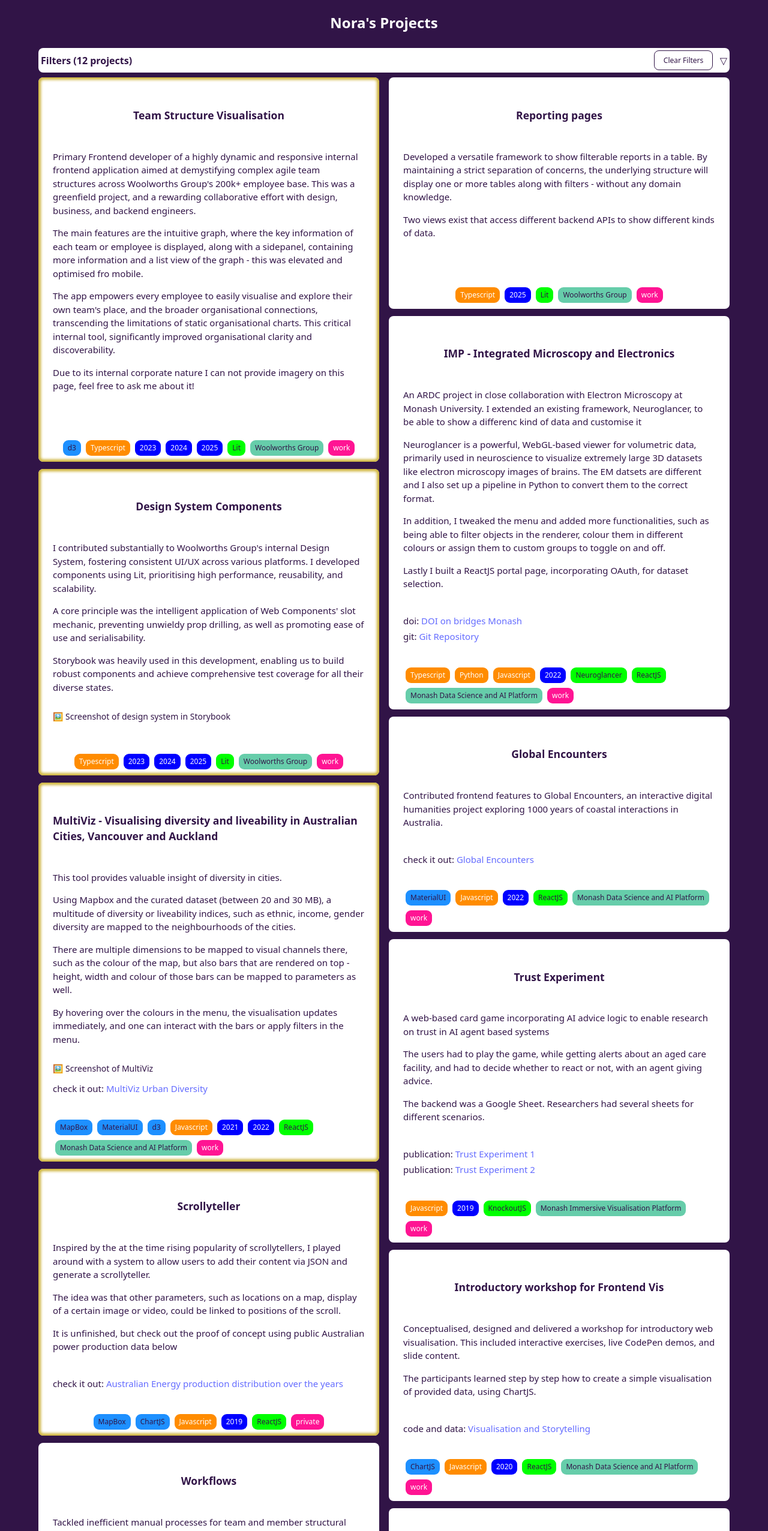
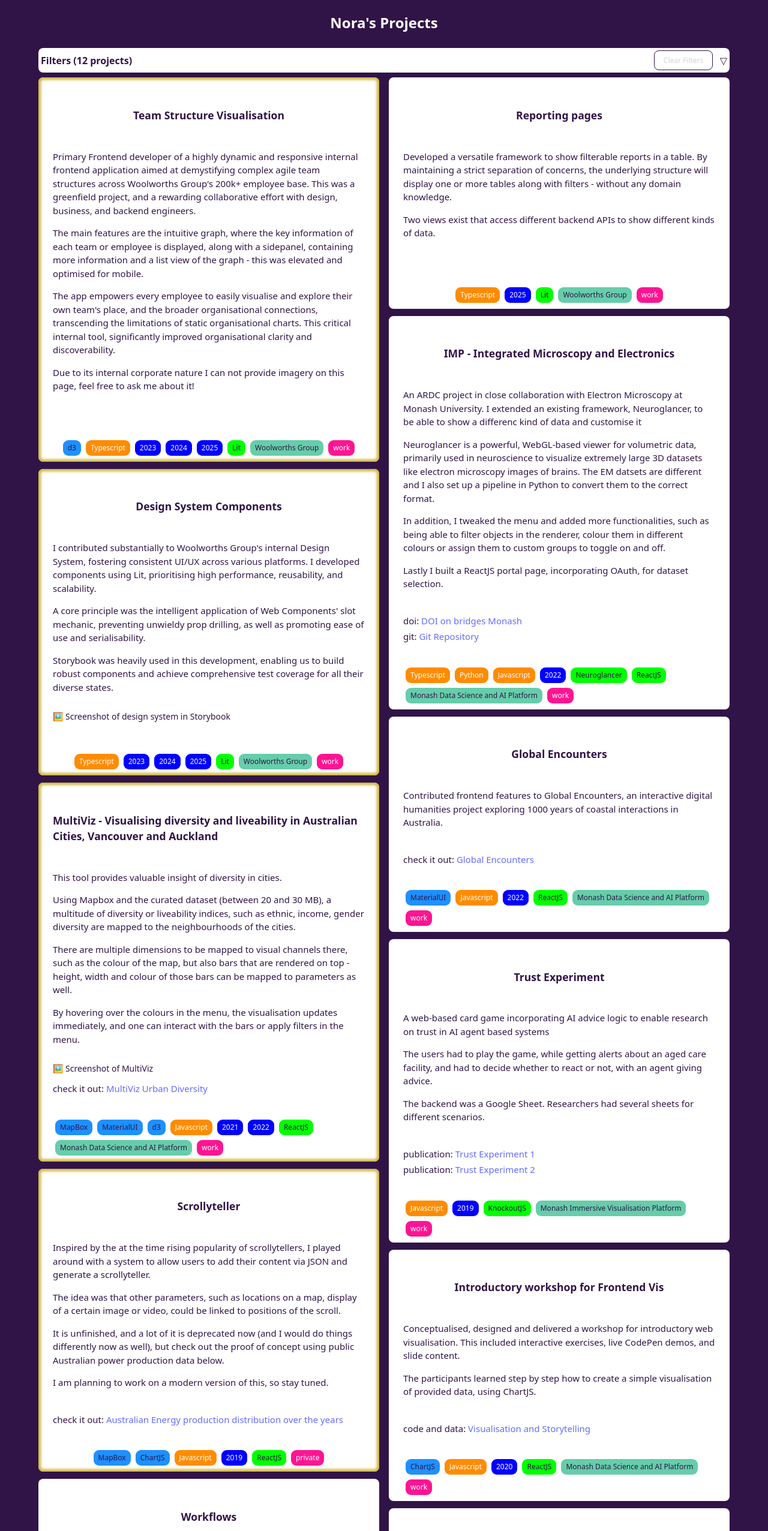
Before and after one commit to norahamacher/portfolio, a React (Vite) app: page / in a window 1280 px wide. Shown: the top 2553 px of the page at 60% size. Built offline with nearby package versions, Linux system fonts and the light colour scheme.

Commit message:
scrollyteller text

```diff
--- a/public/data.json
+++ b/public/data.json
@@ -5,7 +5,7 @@
             "title": "Team Structure Visualisation",
             "description": [
                 "Primary Frontend developer of a highly dynamic and responsive internal frontend application aimed at demystifying complex agile team structures across Woolworths Group's 200k+ employee base. This was a greenfield project, and a rewarding collaborative effort with design, business, and backend engineers.",
-                "The main features are the intuitive graph, where the key information of each team or employee is displayed, along with a sidepanel, containing more information and a list view of the graph - this was elevated and optimised fro mobile.",
+                "The main features are the intuitive graph, where the key information of each team or employee is displayed, along with a sidepanel, containing more information and a list view of the graph - this was elevated and optimised for mobile.",
                 "The app empowers every employee to easily visualise and explore their own team's place, and the broader organisational connections, transcending the limitations of static organisational charts. This critical internal tool, significantly improved organisational clarity and discoverability.",
                 "Due to its internal corporate nature I can not provide imagery on this page, feel free to ask me about it!"
             ],
@@ -312,7 +312,8 @@
             "description": [
                 "Inspired by the at the time rising popularity of scrollytellers, I played around with a system to allow users to add their content via JSON and generate a scrollyteller.",
                 "The idea was that other parameters, such as locations on a map, display of a certain image or video, could be linked to positions of the scroll.",
-                "It is unfinished, but check out the proof of concept using public Australian power production data below"
+                "It is unfinished, and a lot of it is deprecated now (and I would do things differently now as well), but check out the proof of concept using public Australian power production data below.",
+                "I am planning to work on a modern version of this, so stay tuned."
             ],
             "url": [
                 {
--- a/src/App.css
+++ b/src/App.css
@@ -8,6 +8,7 @@
   box-sizing: border-box;
   position: relative;
   align-self: flex-start;
+  padding-top: 2em;
 }
 
 body {
@@ -62,3 +63,11 @@ h2 {
 .not-found {
   color: var(--app-primary-light);
 }
+
+
+
+@media screen and (min-width: 528px) {
+  #root {
+    padding-top: 0;
+  }
+}
--- a/src/components/Filters.module.css
+++ b/src/components/Filters.module.css
@@ -1,5 +1,5 @@
 .menu {
-    position: absolute;
+    position: fixed;
     top: 0;
     width: 100vw;
     z-index: 100;
@@ -8,6 +8,7 @@
     padding: 16px 24px;
     box-sizing: border-box;
     border-radius: 8px;
+    box-shadow: 0 0 4px 4px var(--app-primary-dark);
 }
 
 .filters {
@@ -30,6 +31,7 @@
     color: var(--app-primary-dark);
     margin: 0;
     order: -1;
+    margin-right: 100px;
 }
 
 .anchor {
@@ -45,7 +47,7 @@
 .anchor>span {
     font-size: 16px;
     font-weight: 600;
-    margin-right: 24px;
+
 }
 
 #arrow {
@@ -54,11 +56,11 @@
 }
 
 .actions {
-
     display: flex;
     gap: 6px;
     align-items: center;
     order: 3;
+    margin: auto;
 }
 
 #clear-filters[disabled] {
@@ -88,6 +90,11 @@
     flex-wrap: wrap;
 }
 
+@media screen and (min-width: 528px) {
+    .actions {
+        margin: 0;
+    }
+}
 
 
 @media screen and (min-width: 1230px) {
@@ -133,6 +140,9 @@
         position: relative;
     }
 
+    .title {
+        margin: 0;
+    }
 
     .category-entries::after {
         content: '';
--- a/src/components/Filters.tsx
+++ b/src/components/Filters.tsx
@@ -73,7 +73,7 @@ const Filters: React.FC = () => {
                 </div>
                 <h4 className={styles.title}>Nora's Projects</h4>
                 <div className={styles.actions}>
-                    <button disabled={activeFilters.length === 0} onClick={onClearFilters} id={styles.clearFilters}>Clear Filters</button>
+                    <button disabled={activeFilters.length === 0} onClick={onClearFilters} id={styles["clear-filters"]}>Clear Filters</button>
                     <div id={styles.arrow}>{arrow}</div>
                 </div>
             </div>
```
